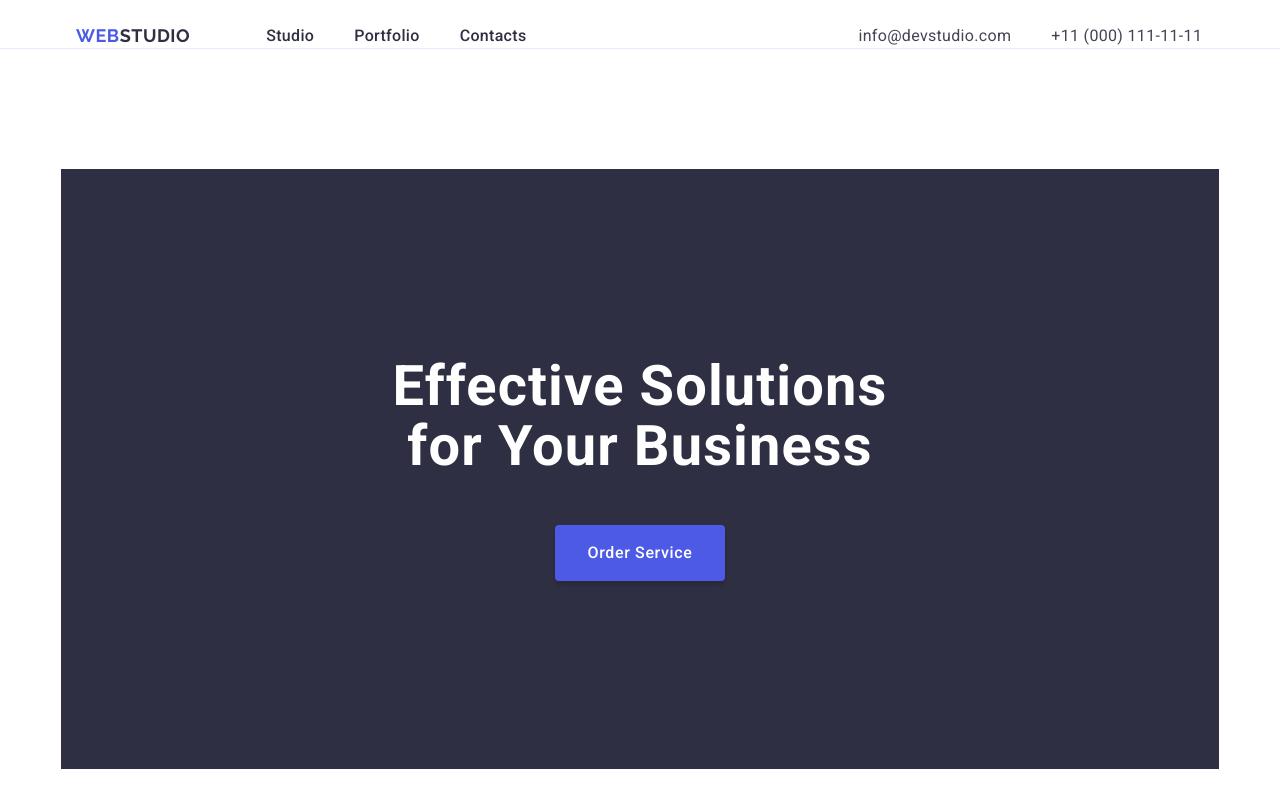
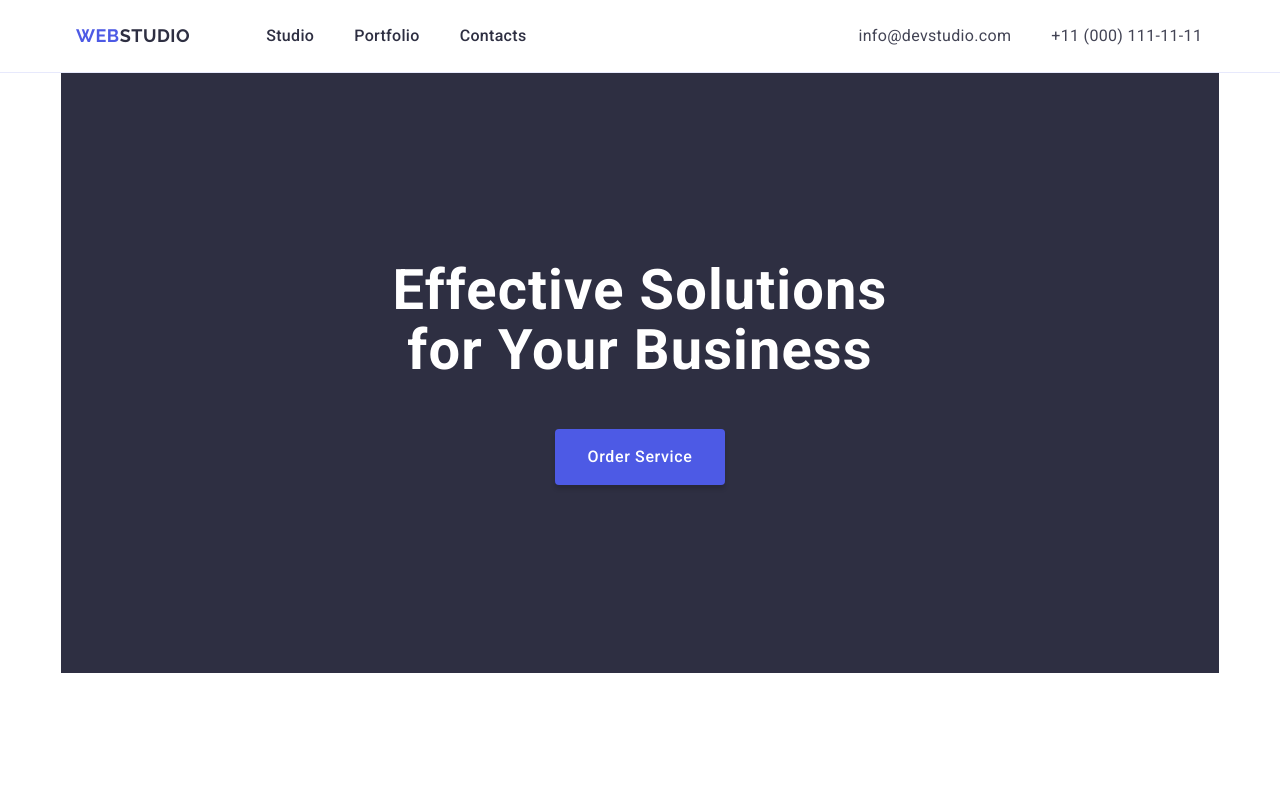
Before and after one commit to MilaY0109/goit-markup-hw-03, a plain HTML site: page index.html in a window 1280 px wide. Shown: the top 789 px of the page. Drawn offline with nearby package versions, Linux system fonts and the light colour scheme.

Commit message:
mistake check

```diff
--- a/css/styles.css
+++ b/css/styles.css
@@ -59,7 +59,7 @@ img {
 
 .header {
   padding-top: 24px;
-  padding-bottom: 24px 0;
+  padding-bottom: 24px;
   border-bottom: 1px solid #e7e9fc;
   background: #ffffff;
 }
@@ -131,13 +131,9 @@ img {
 
 /* ------HERO----- */
 
-.hero {
-  padding: 120px 0;
-}
-
 .hero-container {
+  padding: 188px 0;
   background: #2e2f42;
-  padding: 188px 0;
   text-align: center;
   display: block;
 }
@@ -291,7 +287,6 @@ img {
 }
 
 .portfolio-list-item {
-  border: 1px solid #e7e9fc;
   background-color: #ffffff;
   width: 360px;
 }
@@ -301,6 +296,7 @@ img {
 
 .portfolio-item-info {
   padding: 32px 16px;
+  border: 1px solid #e7e9fc;
 }
 
 .portfolio-item-title {
```
